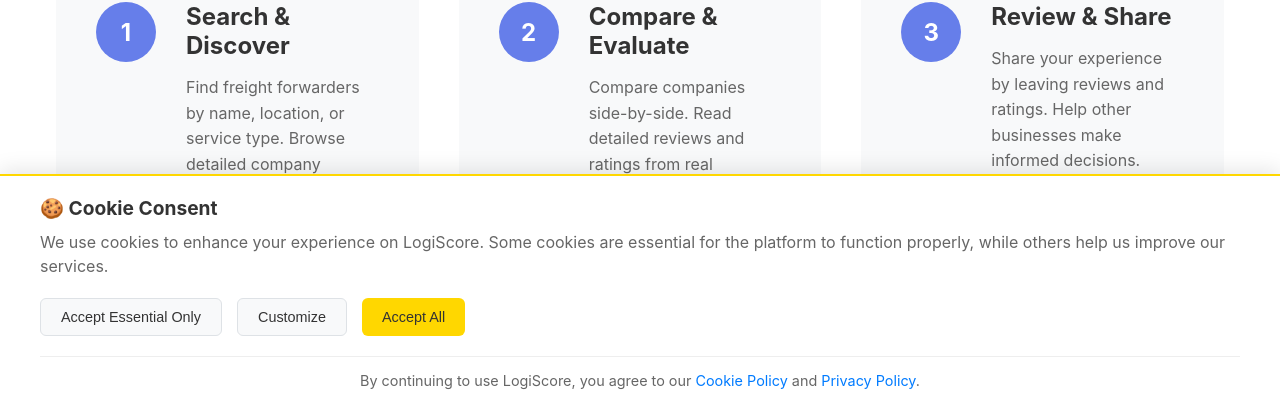
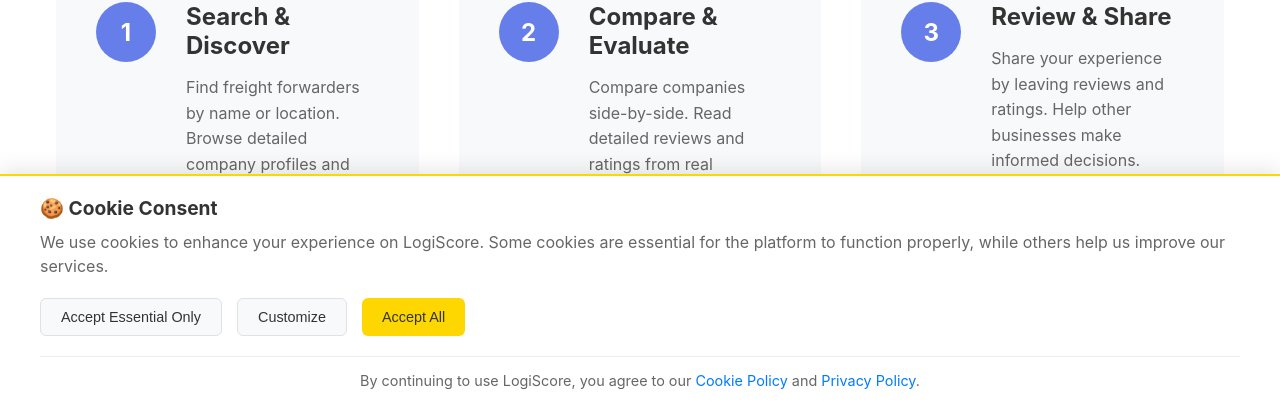
Before and after one commit to LogiScore/frontend, a SvelteKit app: page /how-it-works in a window 1280 px wide. Shown: the part 391-798 px from the top of the page. Built offline with nearby package versions, Linux system fonts and the light colour scheme; no server answers.

Commit message:
Update how-it-works page with minor changes - User modifications to improve page content and functionality

```diff
--- a/src/routes/how-it-works/+page.svelte
+++ b/src/routes/how-it-works/+page.svelte
@@ -29,13 +29,12 @@
         <div class="step-number">1</div>
         <div class="step-content">
           <h3>Search & Discover</h3>
-          <p>Find freight forwarders by name, location, or service type. Browse detailed company profiles and ratings from real customers.</p>
+          <p>Find freight forwarders by name or location. Browse detailed company profiles and ratings from real customers.</p>
           <div class="step-features">
             <ul>
               <li>Search by company name or location</li>
-              <li>Filter by rating and services</li>
               <li>View detailed company profiles</li>
-              <li>Compare multiple companies</li>
+              <li>Compare multiple companies side-by-side</li>
             </ul>
           </div>
         </div>
```
